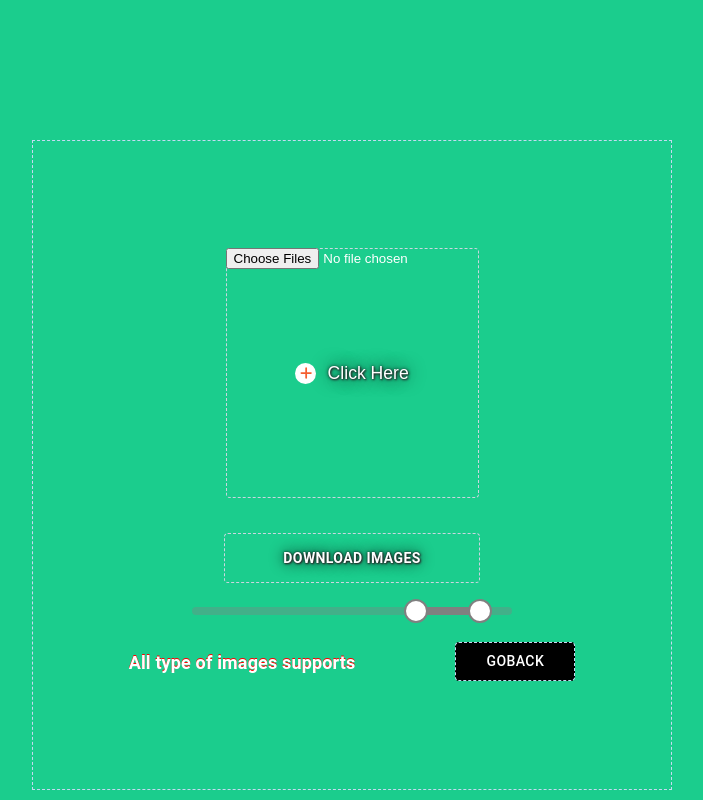
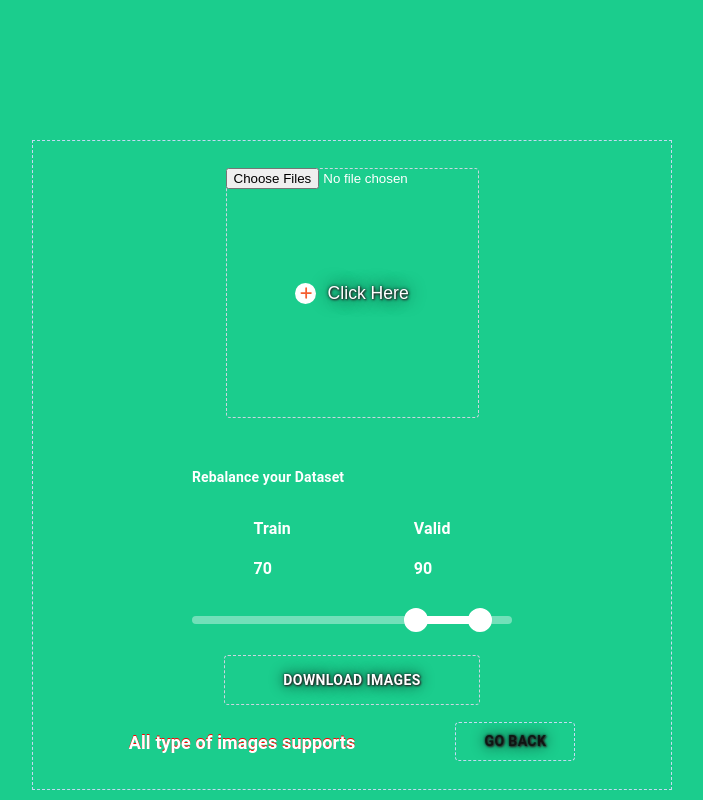
Before and after one commit to Mayur-SDE/image-app, a React (Create React App) app: page / in a window 1280 px wide. Shown: the part 674-1474 px from the top of the page, without its empty margins (288-991 px from the left). Built offline with nearby package versions, Linux system fonts and the light colour scheme.

Commit message:
updated slider to select range for a dataset

```diff
--- a/src/App.js
+++ b/src/App.js
@@ -7,6 +7,7 @@ import "../src/styles/style.css";
 import LinkedInIcon from "@material-ui/icons/LinkedIn";
 import GitHubIcon from "@material-ui/icons/GitHub";
 import { Link as Scroll } from "react-scroll";
+import Navbar from "./pages/components/Navbar";
 
 const useStyles = makeStyles((theme) => ({
   root: {
@@ -41,6 +42,7 @@ export default function App() {
   return (
     <div className="root">
       <CssBaseline />
+      <Navbar />
       <HomePage />
       <ImageTrain />
       <br></br>
--- a/src/pages/HomePage.js
+++ b/src/pages/HomePage.js
@@ -50,19 +50,9 @@ export default function Header() {
   useEffect(() => {
     setChecked(true);
   }, []);
+
   return (
     <div className={classes.root} id="header">
-      <AppBar className={classes.appbar} elevation={0}>
-        <Toolbar className={classes.appbarWrapper}>
-          <h1 className={classes.appbarTitle} className="titleInfo">
-            Visionify<span className={classes.colorText}>.ai</span>
-          </h1>
-          <IconButton>
-            <SortIcon className={classes.icon} />
-          </IconButton>
-        </Toolbar>
-      </AppBar>
-
       <Collapse
         in={checked}
         {...(checked ? { timeout: 1000 } : {})}
--- a/src/pages/components/HomePage.scss
+++ b/src/pages/components/HomePage.scss
@@ -18,3 +18,7 @@
   letter-spacing: -0.5px;
   word-spacing: -10px;
 }
+
+.Icon-btn {
+  color: #fff;
+}
--- a/src/pages/components/ImageTrain.js
+++ b/src/pages/components/ImageTrain.js
@@ -71,6 +71,16 @@ function ImageTrain() {
   const [files, setFiles] = useState([]);
   const [minValidate, setminValidate] = useState(70);
   const [maxValidate, setmaxValidate] = useState(90);
+  // const [otherValue, setOtherValue] = useState(100);
+
+  const [trainRange, setTrainRange] = useState(70);
+  const [trainSlider, setTrainSlider] = useState("Train");
+
+  const [ValidRange, setValidRange] = useState(90);
+  const [ValidSlider, setValidSlider] = useState("Valid");
+
+  const [testRange, settestRange] = useState(100);
+  const [testSlider, settestSlider] = useState("Test");
 
   let totalImages;
   let trainImagesLen = 0;
@@ -103,6 +113,10 @@ function ImageTrain() {
     // console.log("change");
     setminValidate(newValue[0]);
     setmaxValidate(newValue[1]);
+    // setOtherValue(newValue[2]);
+    setTrainRange(newValue[0]);
+    setValidRange(newValue[1]);
+    settestRange(newValue[2]);
     totalImages = files.length;
     trainImagesLen = Math.floor(totalImages * (minValidate / 100));
     trainImages = files.slice(0, trainImagesLen);
@@ -173,27 +187,43 @@ function ImageTrain() {
             Click Here
           </button>
         </div>
+        <div className="main-selector">
+          <p>Rebalance your Dataset</p>
+          <Typography gutterBottom className="typo-info">
+            <div>
+              <p>{trainSlider}</p>
+              <p>{trainRange}</p>
+            </div>
+            <div>
+              <p>{ValidSlider}</p>
+              <p>{ValidRange}</p>
+            </div>
+            {/* <div>
+              <p>{testSlider}</p>
+              <p>{testRange}</p>
+            </div> */}
+          </Typography>
+
+          <PrettoSlider
+            // valueLabelDisplay="auto"
+            aria-label="pretto slider"
+            value={[minValidate, maxValidate]}
+            step={10}
+            onChange={handlevalidateChange}
+            className="gutterBtn"
+            onValueChange={(value) => setTrainRange(value)}
+          />
+        </div>
         <div className="btn-wrapper">
           <Button onClick={() => exportZip()} className="btn-default">
             Download Images
           </Button>
         </div>
 
-        <div className="main-selector">
-          <Typography gutterBottom className="gutterBtn"></Typography>
-
-          <PrettoSlider
-            valueLabelDisplay="auto"
-            aria-label="pretto slider"
-            value={[minValidate, maxValidate]}
-            step={1}
-            onChange={handlevalidateChange}
-          />
-        </div>
         <div className="seperat-div">
           <p className="main">All type of images supports</p>
           <Scroll to="header" smooth={true}>
-            <Button className="btn-info">GoBack</Button>
+            <Button className="btn-info">Go Back</Button>
           </Scroll>
         </div>
       </div>
--- /dev/null
+++ b/src/pages/components/Navbar.js
@@ -0,0 +1,55 @@
+import { AppBar, IconButton, makeStyles, Toolbar } from "@material-ui/core";
+import React from "react";
+import SortIcon from "@material-ui/icons/Sort";
+
+const useStyle = makeStyles((theme) => ({
+  appbar: {
+    background: "none",
+  },
+  appbarWrapper: {
+    width: "80%",
+    margin: "0 auto",
+  },
+  appbarTitle: {
+    flexGrow: "1",
+    color: "black",
+  },
+  icon: {
+    color: "black",
+    fontSize: "2rem",
+  },
+  colorText: {
+    color: "#fff",
+  },
+  container: {
+    textAlign: "center",
+  },
+  title: {
+    color: "black",
+    fontSize: "4.5rem",
+  },
+  goDown: {
+    color: "#fff",
+    fontSize: "4rem",
+  },
+}));
+
+const Navbar = () => {
+  const classes = useStyle();
+  return (
+    <div>
+      <AppBar className={classes.appbar} elevation={0}>
+        <Toolbar className={classes.appbarWrapper}>
+          <h1 className={classes.appbarTitle} className="titleInfo">
+            Visionify<span className={classes.colorText}>.ai</span>
+          </h1>
+          <IconButton>
+            <SortIcon className={classes.icon} />
+          </IconButton>
+        </Toolbar>
+      </AppBar>
+    </div>
+  );
+};
+
+export default Navbar;
--- a/src/pages/components/image.scss
+++ b/src/pages/components/image.scss
@@ -11,7 +11,7 @@
   margin-left: 25%;
   color: #fff;
   margin-top: 1em;
-
+  font-weight: 600;
   .file-inputs {
     position: relative;
     margin-bottom: 2.5em;
@@ -111,7 +111,7 @@
   justify-content: center;
   align-items: center;
   margin-left: 530px;
-  margin-bottom: 5px;
+  margin-bottom: 1px;
   width: 320px;
   margin-right: 530px;
 }
@@ -143,6 +143,7 @@
 .gutterBtn {
   display: flex;
   justify-content: space-between;
+  margin-bottom: 20px;
 }
 
 .seperat-div {
@@ -152,10 +153,20 @@
 }
 
 .seperat-div .btn-info {
-  background-color: black;
+  text-shadow: 1px 1px 2px rgb(46, 44, 44), 0 0 1em rgb(1, 1, 10),
+    0 0 0.2em rgb(13, 13, 14);
+  color: #fff;
   margin-top: 15px;
   margin-left: 100px;
   width: 120px;
-  color: #fff;
+  color: rgba(10, 10, 10, 0.753);
   border: 1px dashed #c5daf3;
+  transition: 0.5s ease-in;
+  font-weight: 600;
 }
+
+.main-selector .typo-info {
+  display: flex;
+  justify-content: space-around;
+  font-weight: 600;
+}
--- a/src/styles/style.css
+++ b/src/styles/style.css
@@ -100,3 +100,7 @@ img {
     0 0 0.2em rgb(13, 13, 14);
   color: #fff;
 }
+
+.Icon-btn {
+  display: flex;
+}
```
Also changed, not shown: src/pages/components/Footer.js (deleted).
